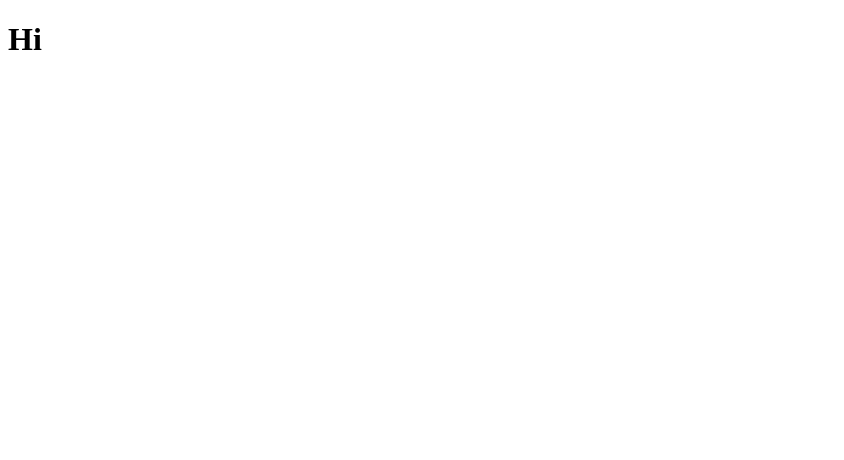
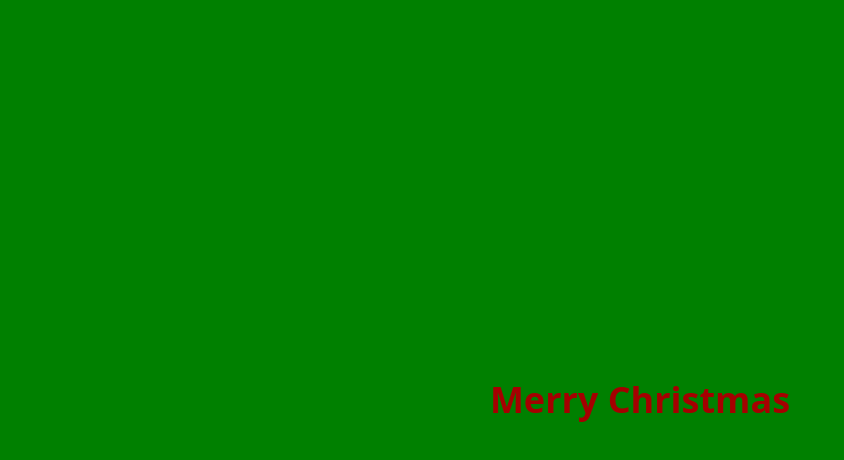
Before and after one commit to jlabs/christmas-ticket, a website: page public/index.html in a window 1280 px wide. Shown: the whole page, without its empty margins (0-844 px from the left). Drawn offline with Linux system fonts and the light colour scheme.

Commit message:
index and css post tailwind

```diff
--- /dev/null
+++ b/package.json
@@ -0,0 +1,5 @@
+{
+  "devDependencies": {
+    "tailwindcss": "^3.4.16"
+  }
+}
--- a/index.html
+++ b/public/index.html
@@ -3,9 +3,10 @@
 <head>
     <meta charset="UTF-8">
     <meta name="viewport" content="width=device-width, initial-scale=1.0">
+    <link href="style.css" rel="stylesheet">
     <title>Christmas Ticket</title>
 </head>
-<body>
-    <h1>Hi</h1>
+<body class="bg-christmas-green grid place-items-center min-h-screen">
+    <h1 class="text-christmas-red font-bold text-4xl">Merry Christmas</h1>
 </body>
 </html>
--- /dev/null
+++ b/public/src/style.css
@@ -0,0 +1,3 @@
+@tailwind base;
+@tailwind components;
+@tailwind utilities;
```
Also changed, not shown: public/style.css (added), 1 other file.
